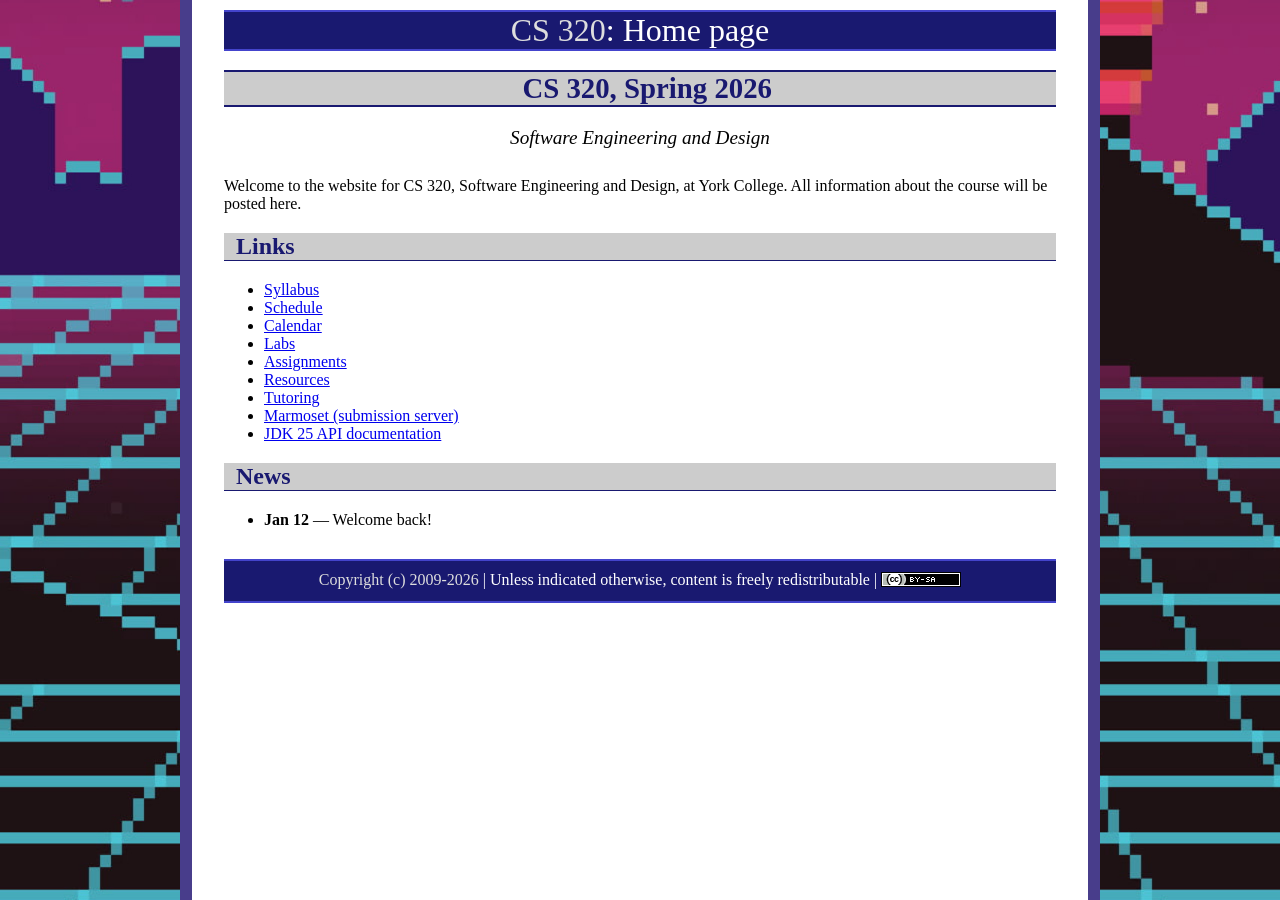
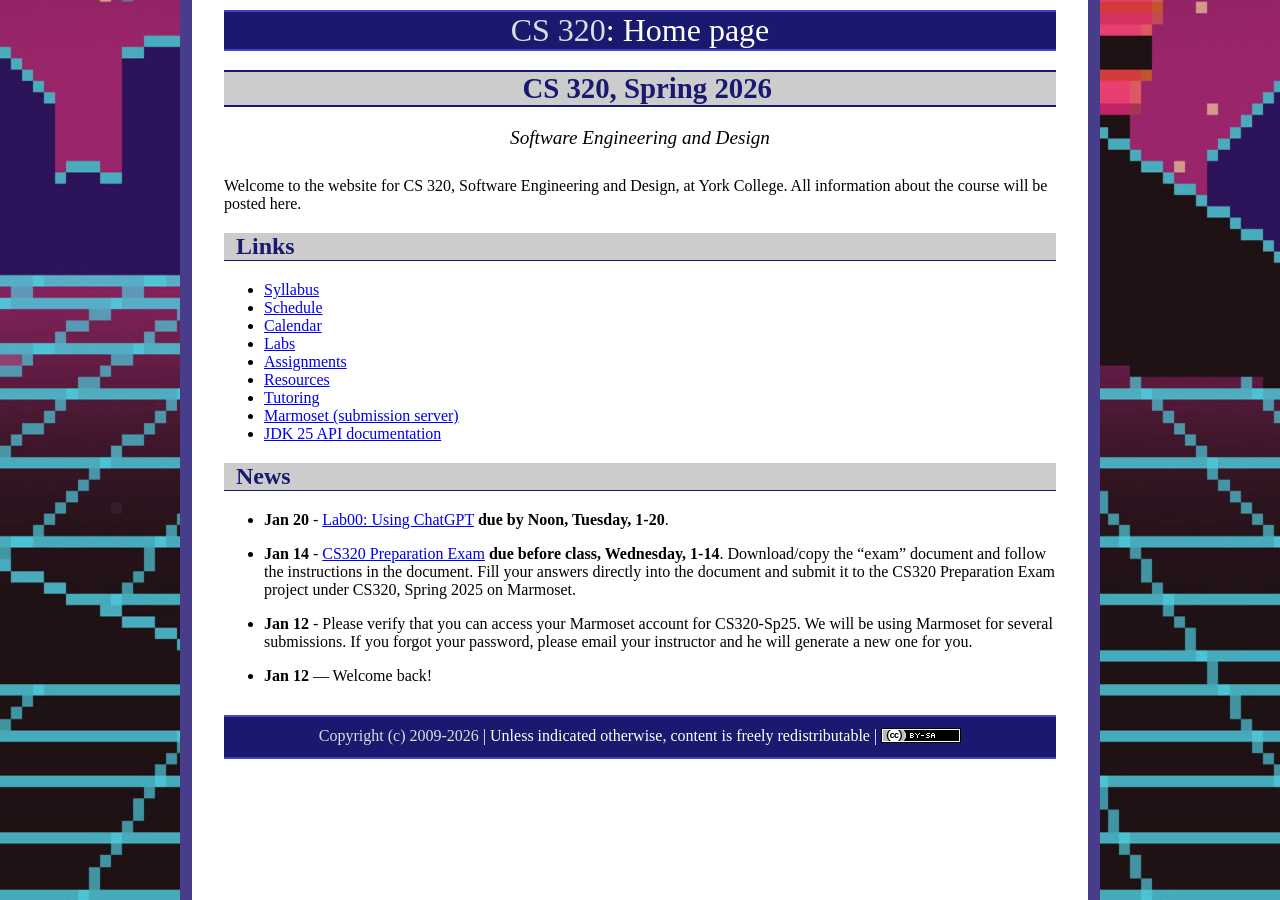
Before and after one commit to ycpcs/cs320-spring2026, a Jekyll site: the page built from index.md, in a window 1280 px wide. Built offline with Jekyll 4.4.1, drawn with Linux system fonts in a browser that asks for light colours.

Commit message:
update index
update index

```diff
--- a/index.md
+++ b/index.md
@@ -23,4 +23,11 @@
 
 
 ## News
+
+* **Jan 20** - [Lab00: Using ChatGPT](labs/lab00.html) **due by Noon, Tuesday, 1-20**.
+
+* **Jan 14** - [CS320 Preparation Exam](./CS320-Sp26-Prep-Exam.txt) **due before class, Wednesday, 1-14**.  Download/copy the "exam" document and follow the instructions in the document.  Fill your answers directly into the document and submit it to the CS320 Preparation Exam project under CS320, Spring 2025 on Marmoset.
+
+* **Jan 12** - Please verify that you can access your Marmoset account for CS320-Sp25.  We will be using Marmoset for several submissions.  If you forgot your password, please email your instructor and he will generate a new one for you.
+
 * **Jan 12** &mdash; Welcome back!
```
